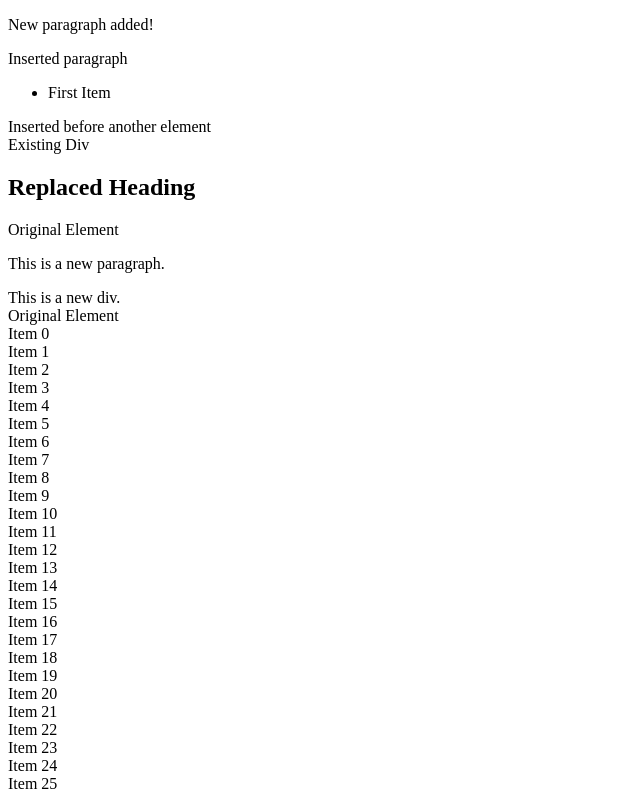
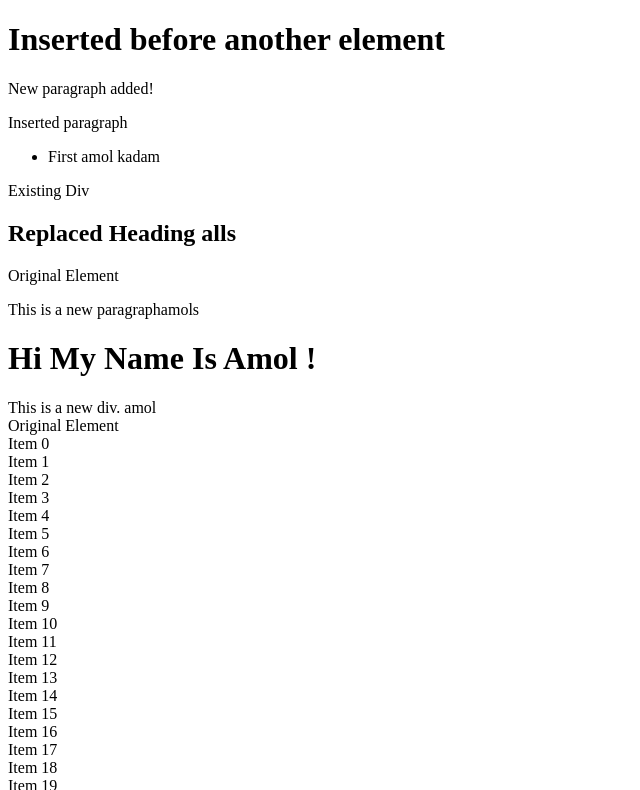
Before and after one commit to amolkadam5256/The_JavaScript_Handbook, a plain HTML site: page 04_Dom/two.html in a window 1280 px wide. Shown: the top 790 px of the page, without its empty margins (0-640 px from the left). Drawn offline with Linux system fonts and the light colour scheme.

Commit message:
added some code

```diff
--- a/04_Dom/two.html
+++ b/04_Dom/two.html
@@ -6,6 +6,7 @@
     <title>DOM Element Creation</title>
 </head>
 <body>
+
     <div id="container"></div>
     <ul id="list"></ul>
     <div id="existingDiv">Existing Div</div>
@@ -17,8 +18,13 @@
 
         // 1. Using document.createElement()
         let para = document.createElement("p");
-        para.textContent = "This is a new paragraph.";
+        para.textContent = "This is a new paragraphamols";
         document.body.appendChild(para);
+
+
+        let heading = document.createElement("h1");
+        heading.textContent="Hi My Name Is Amol !";
+        document.body.appendChild(heading);
 
         // 2. Using innerHTML
         document.getElementById("container").innerHTML += "<p>New paragraph added!</p>";
@@ -28,23 +34,23 @@
 
         // 4. Using appendChild()
         let div = document.createElement("div");
-        div.textContent = "This is a new div.";
+        div.textContent = "This is a new div. amol";
         document.body.appendChild(div);
 
         // 5. Using prepend()
         let newItem = document.createElement("li");
-        newItem.textContent = "First Item";
+        newItem.textContent = "First amol kadam";
         document.getElementById("list").prepend(newItem);
 
         // 6. Using insertBefore()
-        let newDiv = document.createElement("div");
+        let newDiv = document.createElement("h1")   ;
         newDiv.textContent = "Inserted before another element";
-        let referenceNode = document.getElementById("existingDiv");
+        let referenceNode = document.getElementById("container");
         document.body.insertBefore(newDiv, referenceNode);
 
         // 7. Using replaceChild()
         let newElement = document.createElement("h2");
-        newElement.textContent = "Replaced Heading";
+        newElement.textContent = "Replaced Heading alls";
         let oldElement = document.getElementById("oldHeading");
         document.body.replaceChild(newElement, oldElement);
 
```
Also changed, not shown: 04_Dom/one.html (+2 -3 lines), 04_Dom/pratic.html (added, +14 -0 lines), 1 other file.
